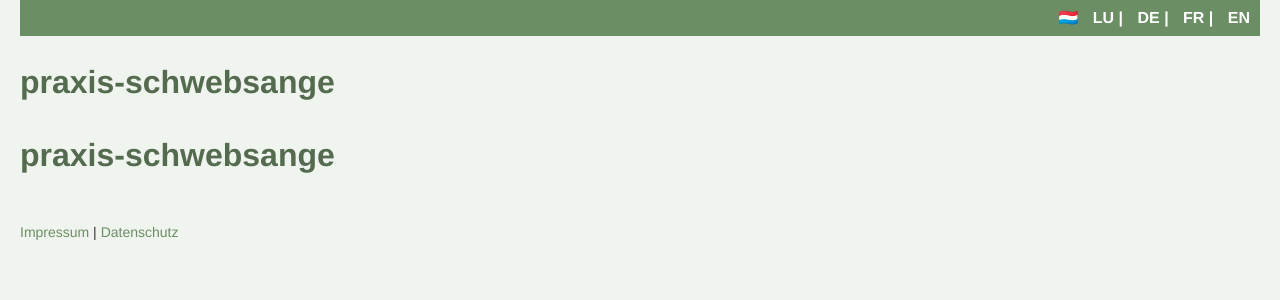
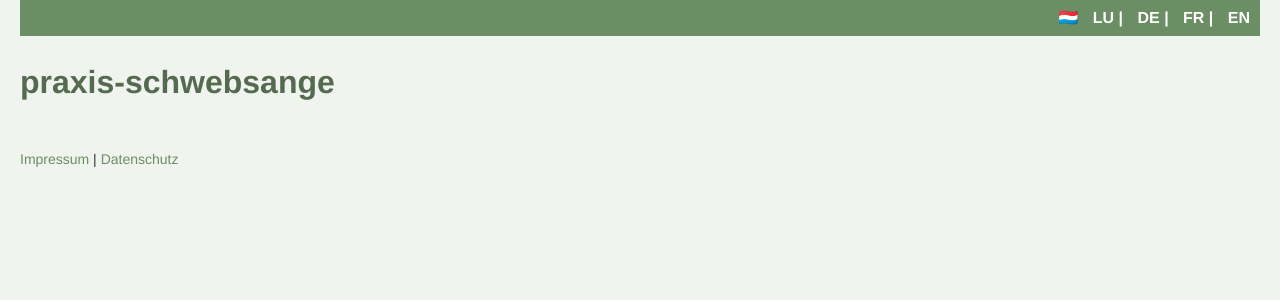
Before and after one commit to bjoernbrightside/praxis-schwebsange, a Jekyll site: the page built from README.md, in a window 1280 px wide. Shown: the top 300 px of the page. Built offline with Jekyll 4.4.1, drawn with Linux system fonts in a browser that asks for light colours; our own code applies the rules of GitHub Pages for plain Markdown files.

Commit message:
Update default.html

```diff
--- a/_layouts/default.html
+++ b/_layouts/default.html
@@ -1,5 +1,5 @@
 <!DOCTYPE html>
-<html lang="{{ page.lang }}">
+<html lang="{{ page.lang | default: 'lb' }}">
 <head>
   <meta charset="UTF-8">
   <title>{{ page.title }}</title>
@@ -7,23 +7,25 @@
 </head>
 
 <body>
-  <header>
+
+  <!-- Sprachleiste (NUR HIER!) -->
   <div class="language-bar">
     🇱🇺 <a href="/lb/">LU</a> |
     <a href="/de/">DE</a> |
     <a href="/fr/">FR</a> |
     <a href="/en/">EN</a>
   </div>
-    <h1>{{ site.title }}</h1>
-  </header>
 
+  <!-- Seiteninhalt -->
   <main>
     {{ content }}
   </main>
 
+  <!-- Footer -->
   <footer>
     <a href="/impressum/">Impressum</a> |
     <a href="/datenschutz/">Datenschutz</a>
   </footer>
+
 </body>
 </html>
```
Lines whose indentation alone changed are shown as unchanged.
